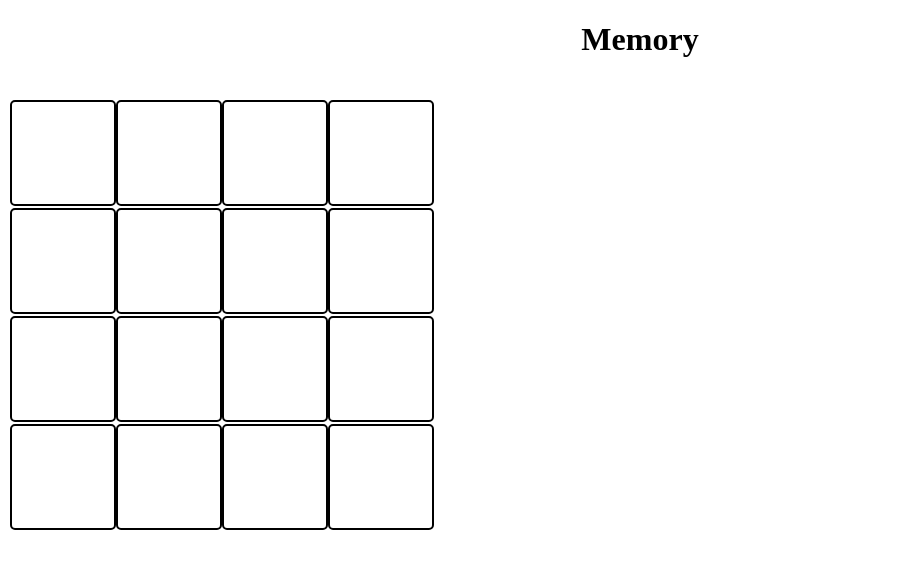
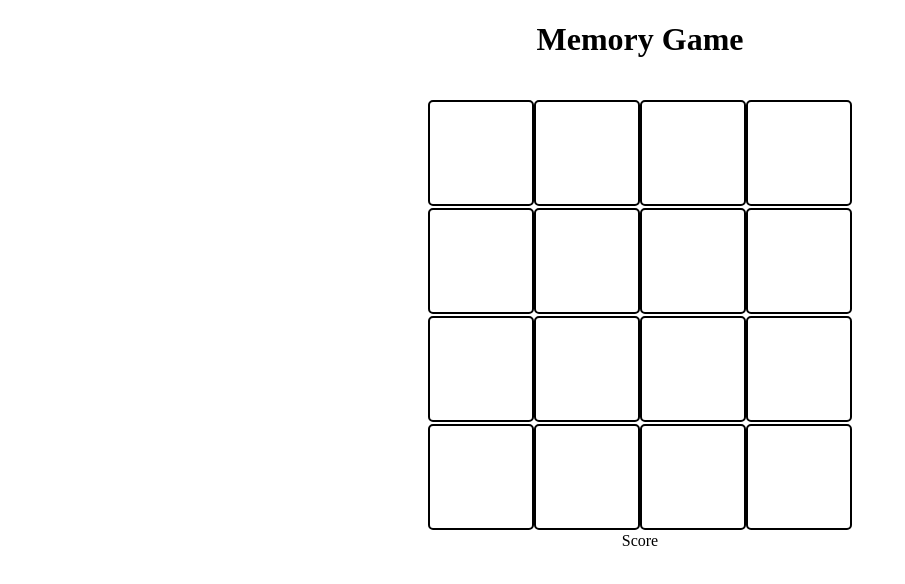
Before and after one commit to kavinsaravan/Memory-Game, a plain HTML site: page index.html in a window 1280 px wide. Shown: the whole page, without its empty margins (0-905 px from the left). Drawn offline with Linux system fonts and the light colour scheme.

Commit message:
working version

```diff
--- a/index.html
+++ b/index.html
@@ -7,8 +7,8 @@
     <link href="style.css" rel="stylesheet" type="text/css" />
   </head>
   <body>
-    <h1><center>Memory</center></h1>
-    <table id="gametable">
+    <h1><center>Memory Game</center></h1>
+    <center><table id="gametable">
       <tr>
         <td class="cell"></td>
         <td class="cell"></td>
@@ -33,7 +33,8 @@
         <td class="cell"></td>
         <td class="cell"></td>
       </tr>
-    </table>
+    </table></center>
+    <center>Score <p id="score"></p></center>
     <script src="script.js"></script>
   </body>
 </html>
--- a/script.js
+++ b/script.js
@@ -53,7 +53,8 @@ function flipCell() {
         var current = this
         if (current.style.backgroundImage ==     previous.style.backgroundImage) {
             score = score + 10
-            console.log("The score is " + score)
+            document.getElementById("score").innerHTML = score
+
         }
         setTimeout(function() {
             if (current.style.backgroundImage !=     previous.style.backgroundImage) {
```
